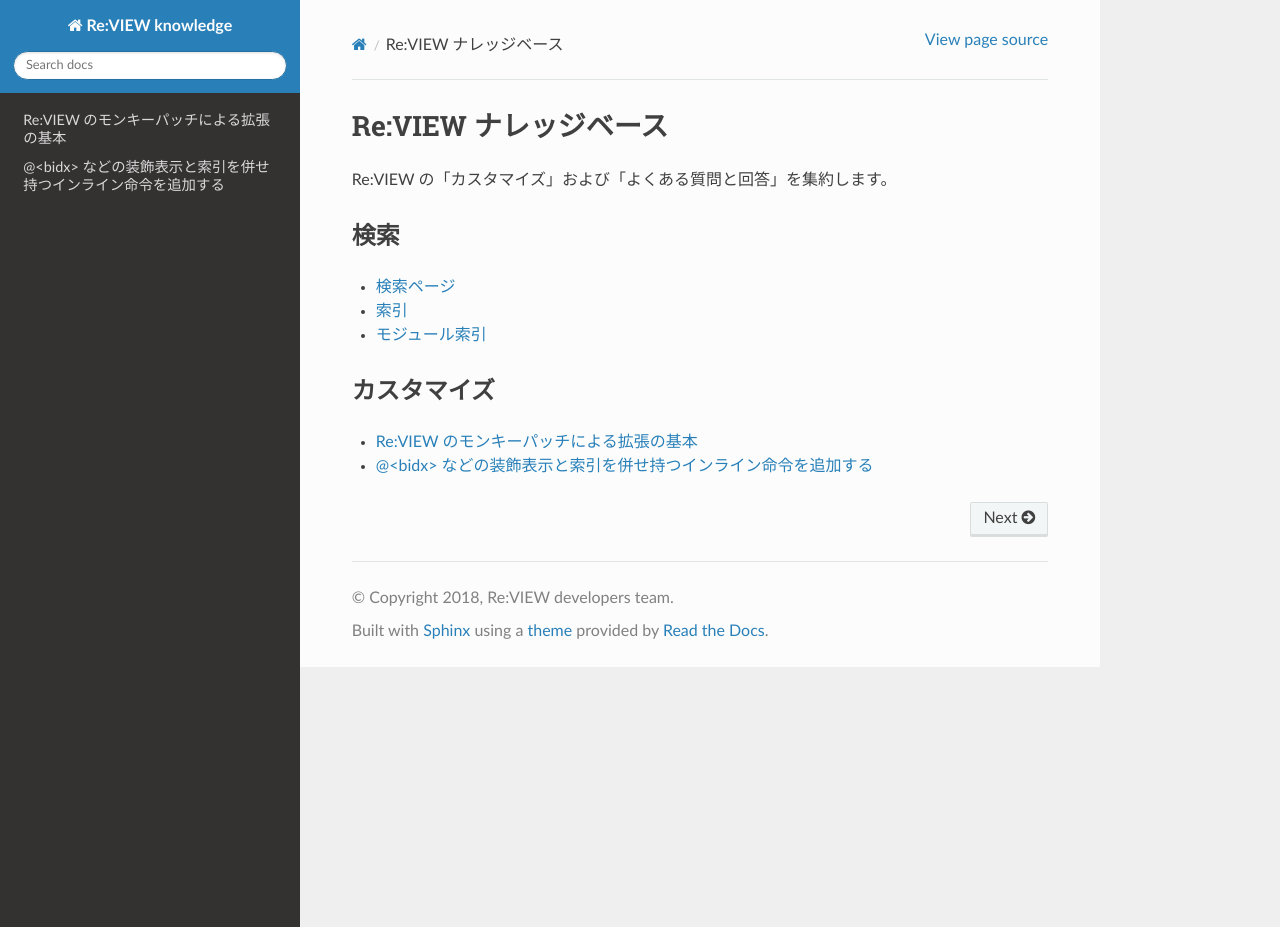
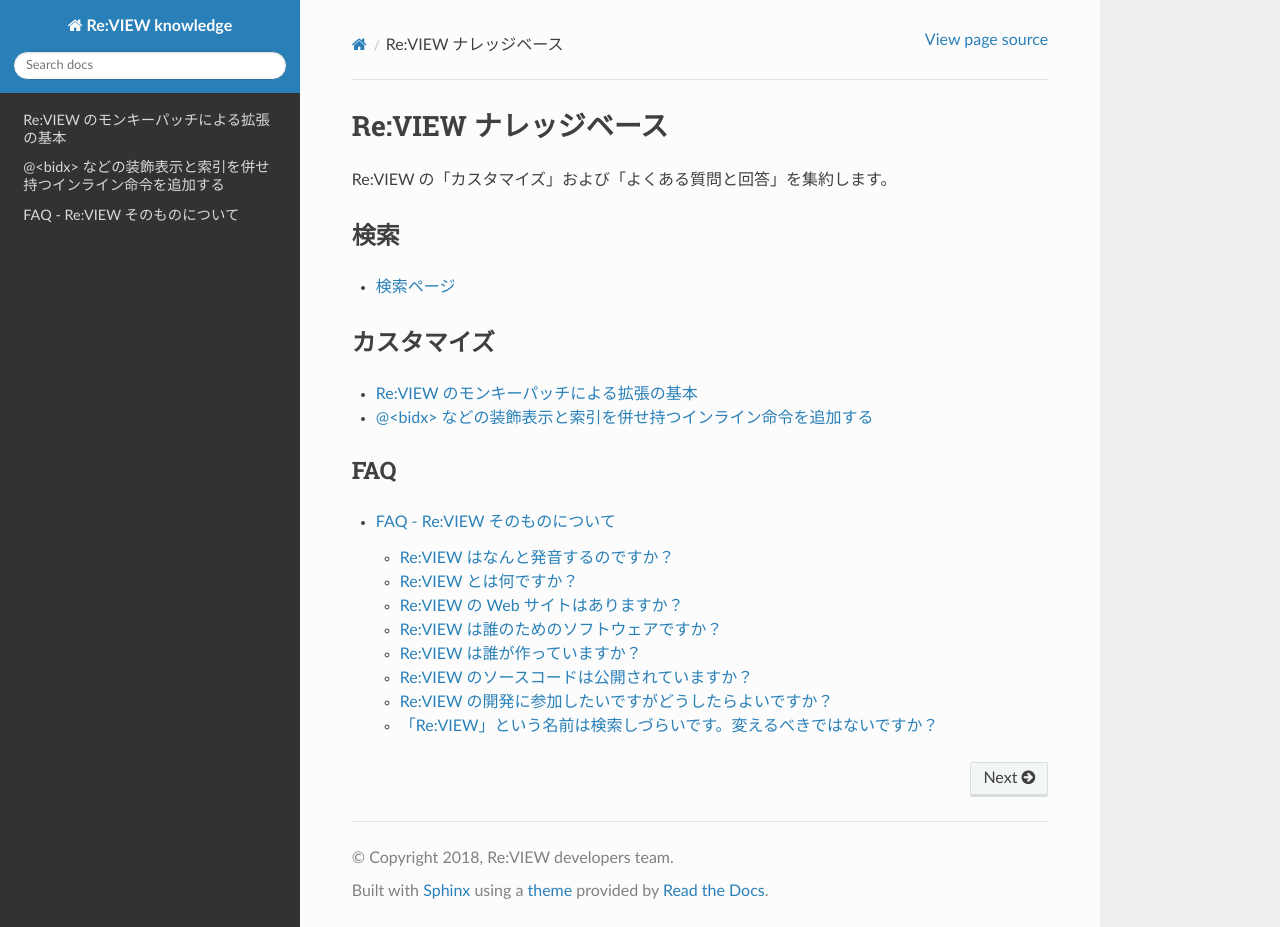
Before and after one commit to reviewml/reviewknowledge-ja, a Sphinx documentation site: the page built from docs/index.rst, in a window 1280 px wide and 927 px high. Built offline with Sphinx 7.4.7 and the Read the Docs theme 2.0.0, drawn with Linux system fonts in a browser that asks for light colours.

Commit message:
FAQを追加してみる

```diff
--- /dev/null
+++ b/docs/faq/faq-trivial.md
@@ -0,0 +1,45 @@
+# FAQ - Re:VIEW そのものについて
+
+FAQ（よくある質問と回答）のこのセクションは、直接に Re:VIEW の利用には関わらない内容を記しています。
+
+----
+
+## Re:VIEW はなんと発音するのですか？
+
+「りびゅー」といいます。
+
+## Re:VIEW とは何ですか？
+
+TBD
+
+## Re:VIEW の Web サイトはありますか？
+
+- ランディングページ https://reviewml.org/
+- 開発サイト（GitHub） https://github.com/kmuto/review
+- Re:VIEW knowledge https://review-knowledge-ja.readthedocs.io/
+
+## Re:VIEW は誰のためのソフトウェアですか？
+
+主に書籍の編集者や著者・訳者をターゲットにしています。
+
+より狭義には、Re:VIEW を開発しているチームのメンバーたちが自身のドキュメント制作・管理の作業に使うために開発しているソフトウェアです。
+
+## Re:VIEW は誰が作っていますか？
+
+Re:VIEW は、青木峰郎（@mineroaoki）によって設計・開発されました。その後、武藤健志（@kmuto）が開発を引き継ぎ、高橋征義（@takahashim）、角征典（@kdmsnr）が加わったチームで開発を続けています。
+
+## Re:VIEW のソースコードは公開されていますか？
+
+TBD
+
+## Re:VIEW の開発に参加したいですがどうしたらよいですか？
+
+TBD
+
+## 「Re:VIEW」という名前は検索しづらいです。変えるべきではないですか？
+
+過去に一度「ReVIEW」から「Re:VIEW」としましたが、むしろ検索精度は悪化しました。
+
+名前を変えることには「絶対に固有で国際的にネガティブなイメージもない妥当な名前を選ぶ」「プロジェクト名を変更する」「新しい名前を周知する」などいろいろなエネルギーが必要ですが、変更で得られる利益に見合わないと考えます。
+
+（使い方やライセンスは別FAQへ。TBD）
--- a/docs/index.rst
+++ b/docs/index.rst
@@ -21,3 +19,10 @@
 
   review-ext-basic
   other-idxtype
+
+FAQ
+-----------------
+.. toctree::
+  :maxdepth: 2
+
+  faq/faq-trivial
```
Also changed, not shown: other parts of docs/index.rst (+0 -2 lines).
